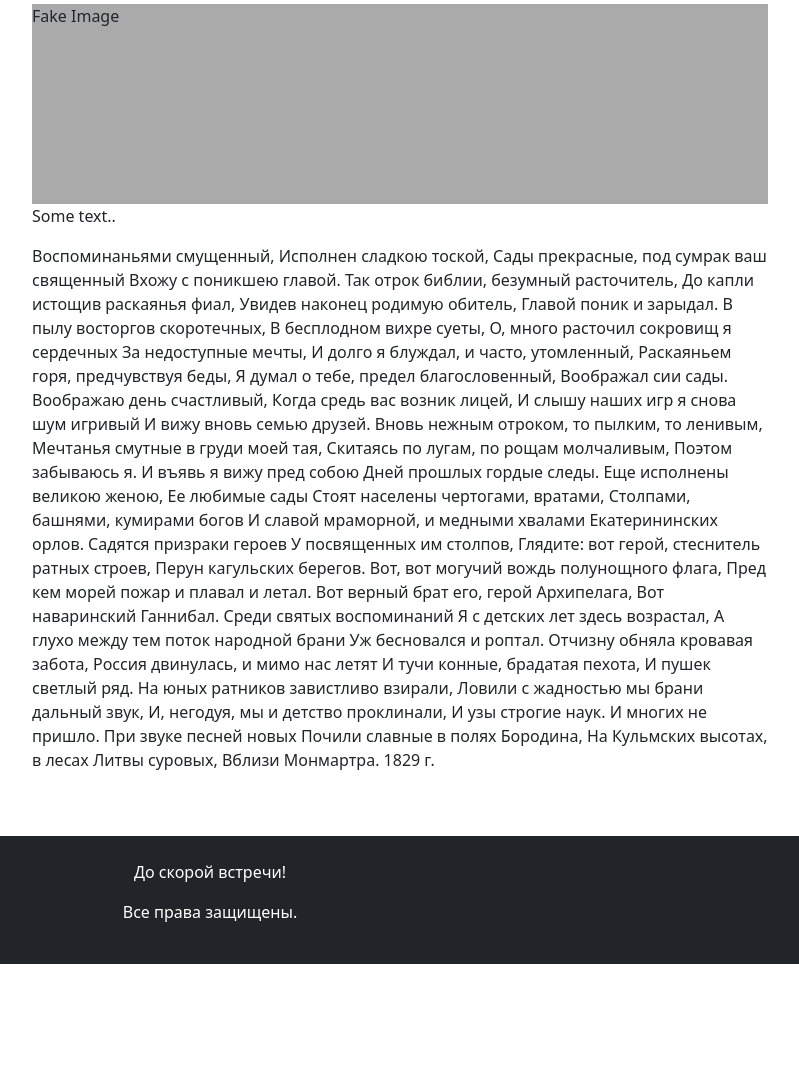
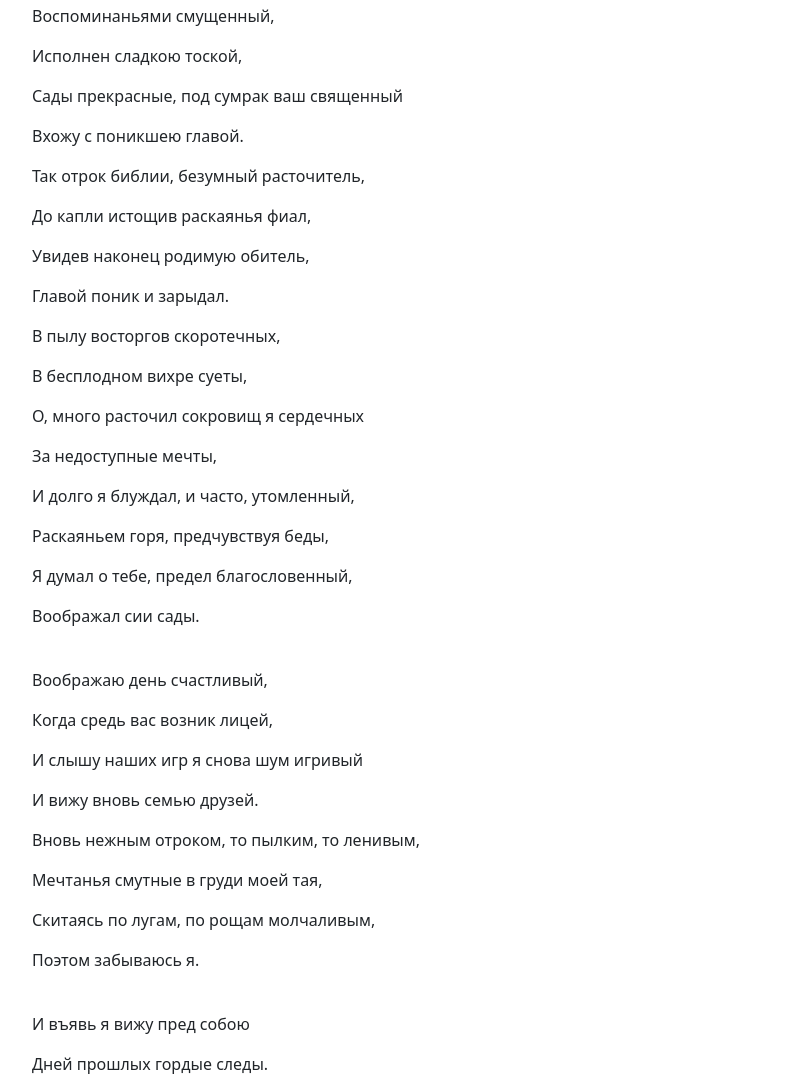
Before and after one commit to loguko/myschoolboot, a plain HTML site: page index.html in a window 1280 px wide. Shown: the part 1079-2158 px from the top of the page, without its empty margins (430-1229 px from the left). Before the commit the page ends 2043 px from the top, so only its background shows below. Drawn offline with nearby package versions, Linux system fonts and the light colour scheme.

Commit message:
Update index.html

```diff
--- a/index.html
+++ b/index.html
@@ -74,7 +74,7 @@
       <h2>С.И. Гессен (филолог, философ, культуролог, правовед, 1887-1950)</h2>
       <h5>Образовательный процесс - это процесс духовного созревания личности, протекающий на основе внутренних закономерностей, это процесс личностного взаимодействия учителя и учащегося, направленный на решение общих задач. Он требует совместного активного деятельного участия в решение проблем, наполненных жизненным и личностно значимым культурным содержанием и смыслом.</h5>
       <div class="fakeimg">Расположение учебного завадения
-       <img class="img-fluid" src="карта.png" alt="" width="250" height="150"> </div>
+       <img class="img-fluid" src="карта.png" alt="" width="250" height="300"> </div>
       <p>5 причин учиться в нашей школе</p>
       <p>1. Формирование здорового образа жизни</p>
       <p>2. Высокий уровень безопасности</p>
@@ -84,73 +84,72 @@
 
       <h2 class="mt-5">Александр Пушкин</h2>
       <h5>Воспоминания о Царском Селе</h5>
-      <div class="fakeimg">Fake Image</div>
-      <p>Some text..</p>
-      <p>Воспоминаньями смущенный,
-Исполнен сладкою тоской,
-Сады прекрасные, под сумрак ваш священный
-Вхожу с поникшею главой.
-Так отрок библии, безумный расточитель,
-До капли истощив раскаянья фиал,
-Увидев наконец родимую обитель,
-Главой поник и зарыдал.
 
-В пылу восторгов скоротечных,
-В бесплодном вихре суеты,
-О, много расточил сокровищ я сердечных
-За недоступные мечты,
-И долго я блуждал, и часто, утомленный,
-Раскаяньем горя, предчувствуя беды,
-Я думал о тебе, предел благословенный,
-Воображал сии сады.
+      <p>Воспоминаньями смущенный,</p>
+<p>Исполнен сладкою тоской,</p>
+<p>Сады прекрасные, под сумрак ваш священный</p>
+<p>Вхожу с поникшею главой.</p>
+<p>Так отрок библии, безумный расточитель,</p>
+<p>До капли истощив раскаянья фиал,</p>
+<p>Увидев наконец родимую обитель,</p>
+<p>Главой поник и зарыдал.</p>
 
-Воображаю день счастливый,
-Когда средь вас возник лицей,
-И слышу наших игр я снова шум игривый
-И вижу вновь семью друзей.
-Вновь нежным отроком, то пылким, то ленивым,
-Мечтанья смутные в груди моей тая,
-Скитаясь по лугам, по рощам молчаливым,
-Поэтом забываюсь я.
-
-И въявь я вижу пред собою
-Дней прошлых гордые следы.
-Еще исполнены великою женою,
-Ее любимые сады
-Стоят населены чертогами, вратами,
-Столпами, башнями, кумирами богов
-И славой мраморной, и медными хвалами
-Екатерининских орлов.
-
-Садятся призраки героев
-У посвященных им столпов,
-Глядите: вот герой, стеснитель ратных строев,
-Перун кагульских берегов.
-Вот, вот могучий вождь полунощного флага,
-Пред кем морей пожар и плавал и летал.
-Вот верный брат его, герой Архипелага,
-Вот наваринский Ганнибал.
-
-Среди святых воспоминаний
-Я с детских лет здесь возрастал,
-А глухо между тем поток народной брани
-Уж бесновался и роптал.
-Отчизну обняла кровавая забота,
-Россия двинулась, и мимо нас летят
-И тучи конные, брадатая пехота,
-И пушек светлый ряд.
-
-На юных ратников завистливо взирали,
-Ловили с жадностью мы брани дальный звук,
-И, негодуя, мы и детство проклинали,
-И узы строгие наук.
-
-И многих не пришло. При звуке песней новых
-Почили славные в полях Бородина,
-На Кульмских высотах, в лесах Литвы суровых,
-Вблизи Монмартра.
-
-1829 г.</p>
+<p>В пылу восторгов скоротечных,</p>
+<p>В бесплодном вихре суеты,</p>
+<p>О, много расточил сокровищ я сердечных</p>
+<p>За недоступные мечты,</p>
+<p>И долго я блуждал, и часто, утомленный,</p>
+<p>Раскаяньем горя, предчувствуя беды,</p>
+<p>Я думал о тебе, предел благословенный,</p>
+<p>Воображал сии сады.</p>
+<br>
+<p>Воображаю день счастливый,</p>
+<p>Когда средь вас возник лицей,</p>
+<p>И слышу наших игр я снова шум игривый</p>
+<p>И вижу вновь семью друзей.</p>
+<p>Вновь нежным отроком, то пылким, то ленивым,</p>
+<p>Мечтанья смутные в груди моей тая,</p>
+<p>Скитаясь по лугам, по рощам молчаливым,</p>
+<p>Поэтом забываюсь я.</p>
+<br>
+<p>И въявь я вижу пред собою</p>
+<p>Дней прошлых гордые следы.</p>
+<p>Еще исполнены великою женою,</p>
+<p>Ее любимые сады</p>
+<p>Стоят населены чертогами, вратами,</p>
+<p>Столпами, башнями, кумирами богов</p>
+<p>И славой мраморной, и медными хвалами</p>
+<p>Екатерининских орлов.</p>
+<br>
+<p>Садятся призраки героев</p>
+<p>У посвященных им столпов,</p>
+<p>Глядите: вот герой, стеснитель ратных строев,</p>
+<p>Перун кагульских берегов.</p>
+<p>Вот, вот могучий вождь полунощного флага,</p>
+<p>Пред кем морей пожар и плавал и летал.</p>
+<p>Вот верный брат его, герой Архипелага,</p>
+<p>Вот наваринский Ганнибал.</p>
+<br>
+<p>Среди святых воспоминаний</p>
+<p>Я с детских лет здесь возрастал,</p>
+<p>А глухо между тем поток народной брани</p>
+<p>Уж бесновался и роптал.</p>
+<p>Отчизну обняла кровавая забота,</p>
+<p>Россия двинулась, и мимо нас летят</p>
+<p>И тучи конные, брадатая пехота,</p>
+<p>И пушек светлый ряд.</p>
+<br>
+<p>На юных ратников завистливо взирали,</p>
+<p>Ловили с жадностью мы брани дальный звук,</p>
+<p>И, негодуя, мы и детство проклинали,</p>
+<p>И узы строгие наук.</p>
+<br>
+<p>И многих не пришло. При звуке песней новых</p>
+<p>Почили славные в полях Бородина,</p>
+<p>На Кульмских высотах, в лесах Литвы суровых,</p>
+<p>Вблизи Монмартра.</p>
+<br>
+<p>1829 г.</p>
     </div>
   </div>
 </div>
```
